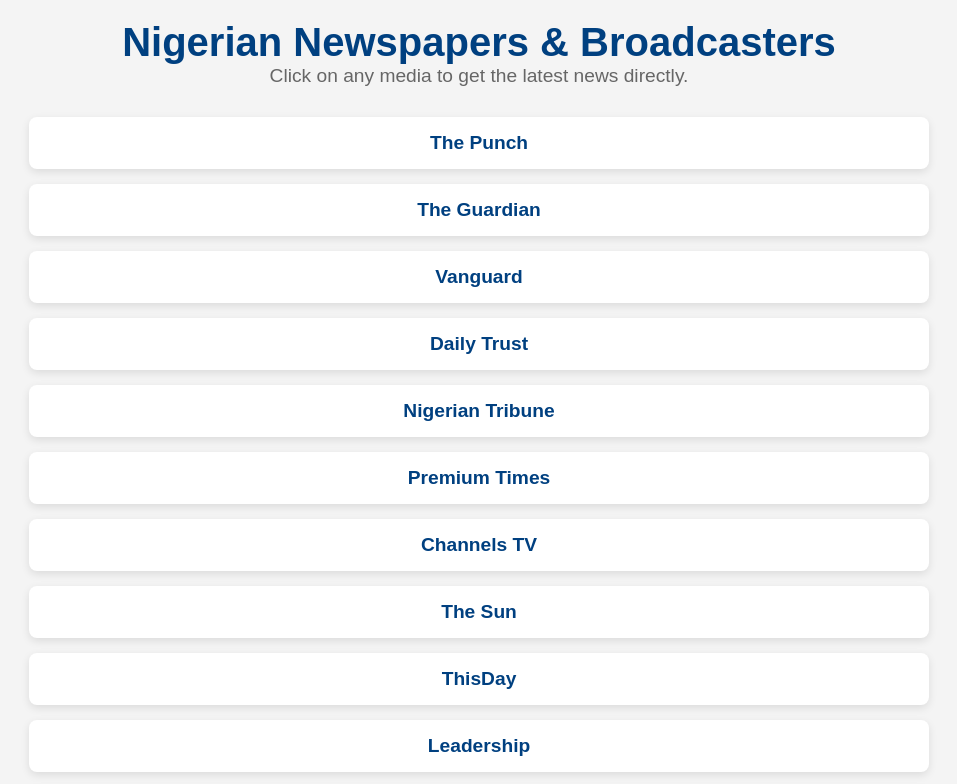
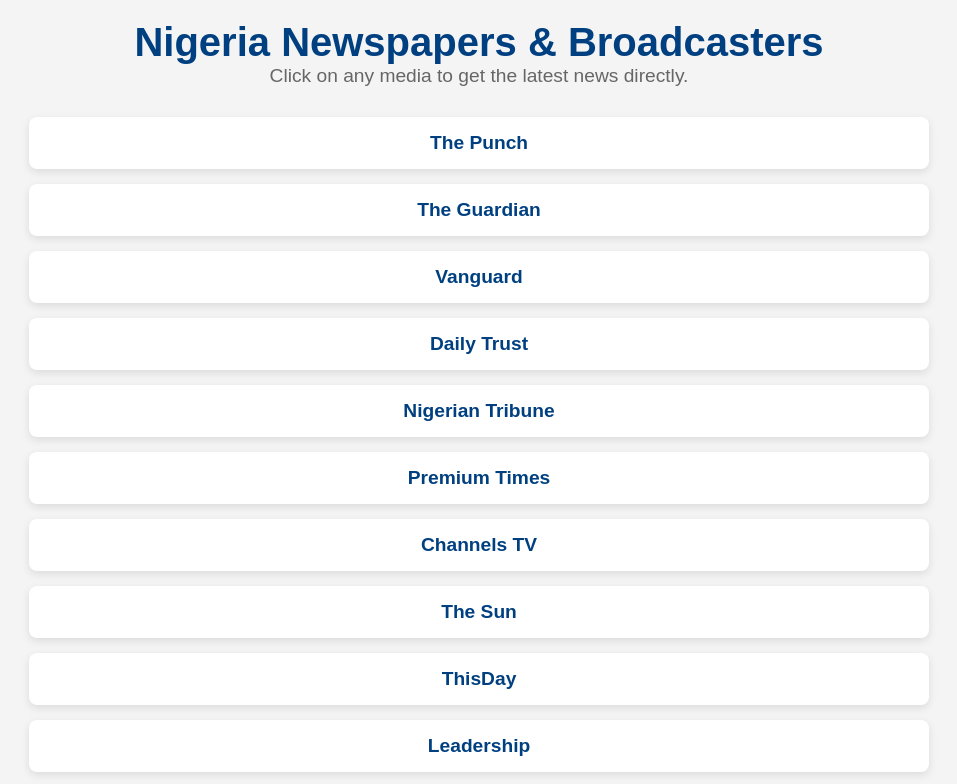
Before and after one commit to Haruna-ADUSTECH/Nigeria-News-Spot-, a plain HTML site: page index.html in a window 1280 px wide. Shown: the top 784 px of the page, without its empty margins (161-1118 px from the left). Drawn offline with Linux system fonts and the light colour scheme.

Commit message:
Update index.html

```diff
--- a/index.html
+++ b/index.html
@@ -3,12 +3,12 @@
 <head>
     <meta charset="UTF-8">
     <meta name="viewport" content="width=device-width, initial-scale=1.0">
-    <title>Nigerian News Links</title>
+    <title>Nigeria News Links</title>
     <link rel="stylesheet" href="styles.css">
 </head>
 <body>
     <header>
-        <h1>Nigerian Newspapers & Broadcasters</h1>
+        <h1>Nigeria Newspapers & Broadcasters</h1>
         <p>Click on any media to get the latest news directly.</p>
     </header>
 
```
